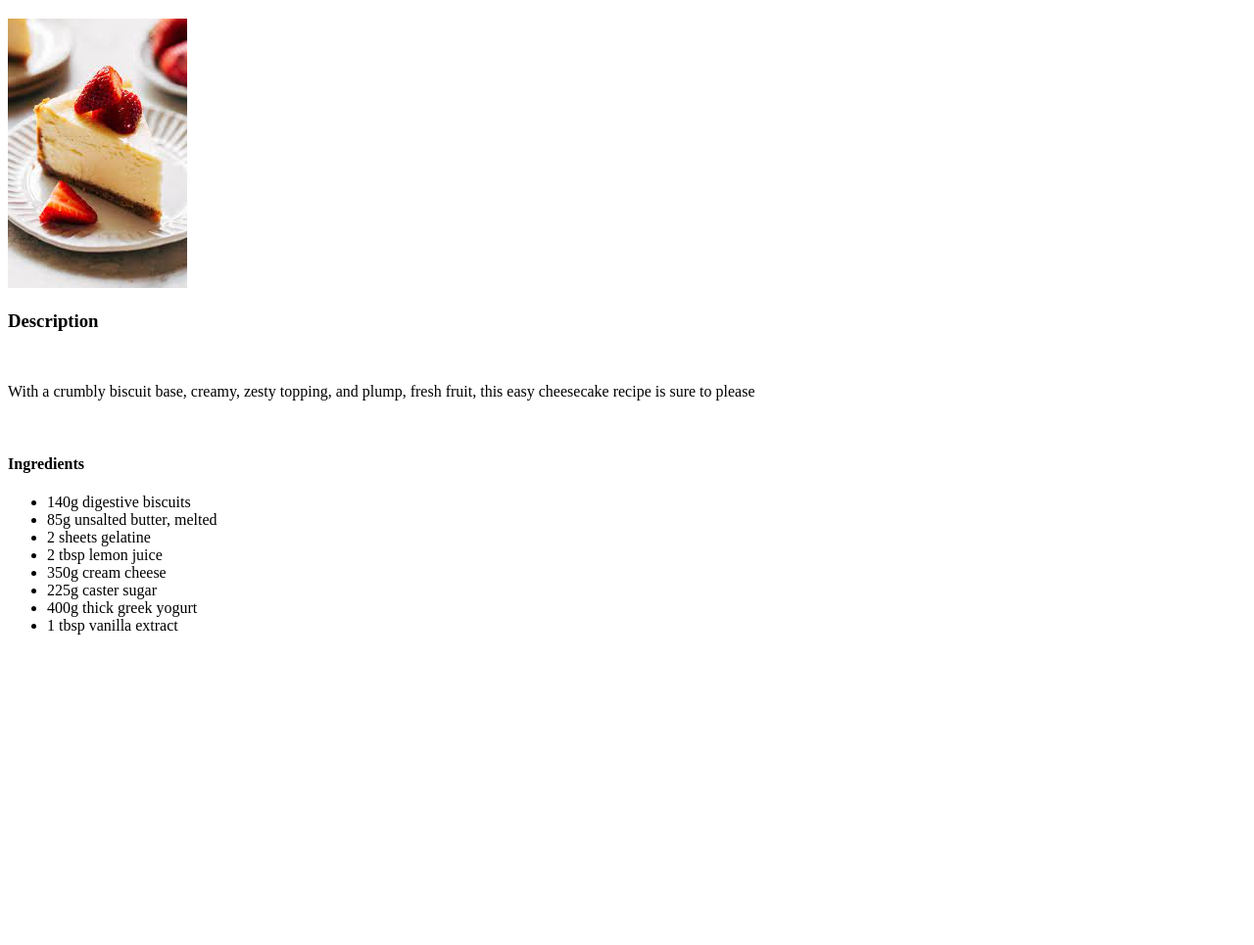
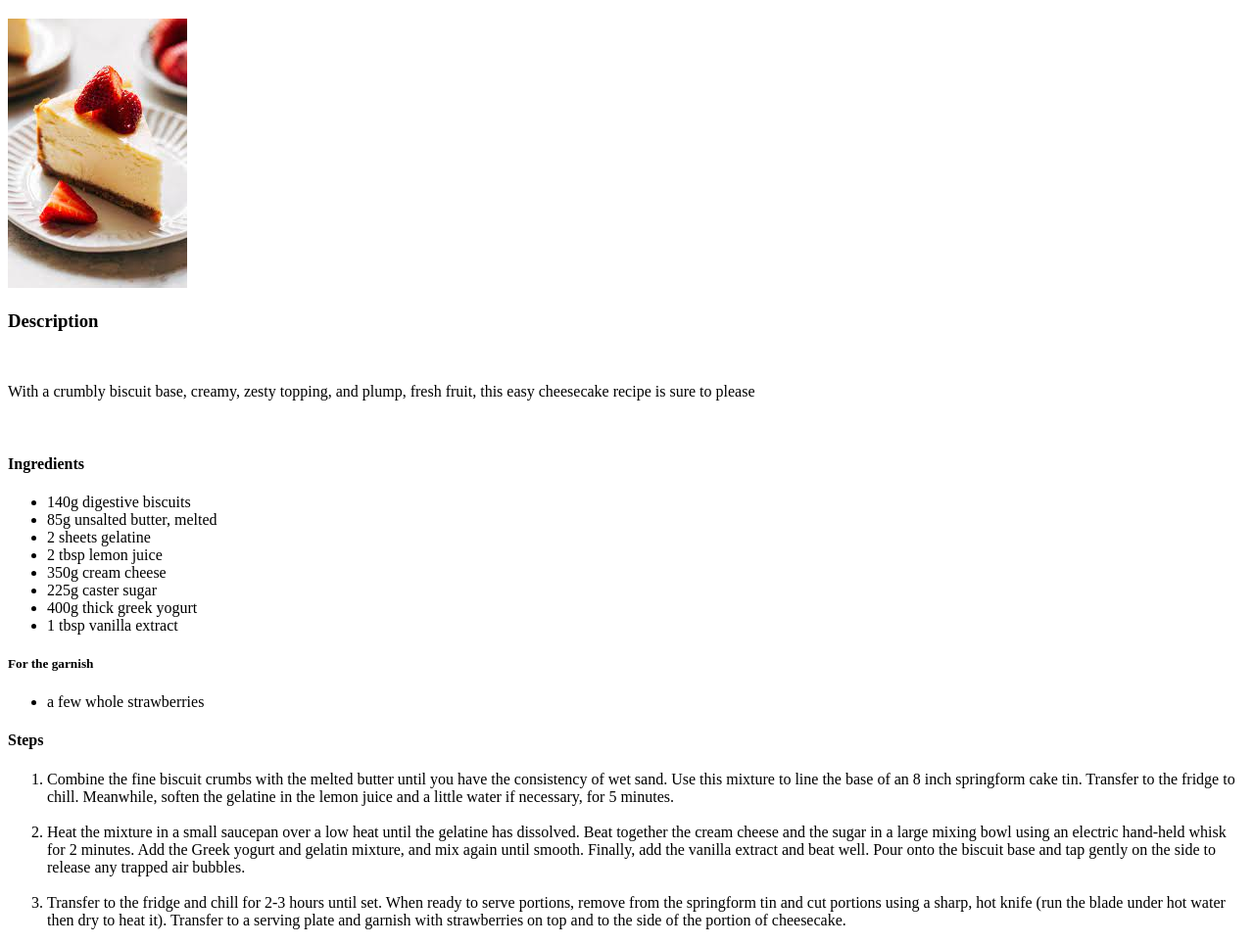
Before and after one commit to csted/odin-recipes, a plain HTML site: page recipes/cheesecake.html in a window 1280 px wide. Shown: the part 79-1044 px from the top of the page at 98% size. Before the commit the page ends 800 px from the top, so only its background shows below. Drawn offline with Linux system fonts and the light colour scheme.

Commit message:
added ordered list of steps cheesecake.html

```diff
--- a/recipes/cheesecake.html
+++ b/recipes/cheesecake.html
@@ -24,5 +24,19 @@
             <li>400g thick greek yogurt</li>
             <li>1 tbsp vanilla extract</li>
         </ul>
+        <h5>For the garnish</h5>
+        <ul>
+            <li>a few whole strawberries</li>
+        </ul>
+
+        <h4>Steps</h4>
+        <ol>
+            <li>Combine the fine biscuit crumbs with the melted butter until you have the consistency of wet sand. Use this mixture to line the base of an 8 inch springform cake tin. Transfer to the fridge to chill. Meanwhile, soften the gelatine in the lemon juice and a little water if necessary, for 5 minutes.</li>
+            <br>
+            <li>Heat the mixture in a small saucepan over a low heat until the gelatine has dissolved. Beat together the cream cheese and the sugar in a large mixing bowl using an electric hand-held whisk for 2 minutes. Add the Greek yogurt and gelatin mixture, and mix again until smooth. Finally, add the vanilla extract and beat well. Pour onto the biscuit base and tap gently on the side to release any trapped air bubbles.</li>
+            <br>
+            <li>Transfer to the fridge and chill for 2-3 hours until set. When ready to serve portions, remove from the springform tin and cut portions using a sharp, hot knife (run the blade under hot water then dry to heat it). Transfer to a serving plate and garnish with strawberries on top and to the side of the portion of cheesecake.
+            </li>
+        </ol>
     </body>
 </html>
```
